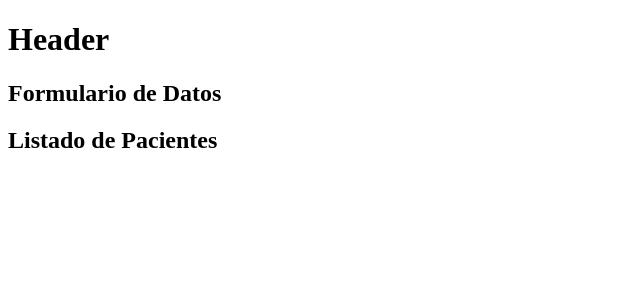
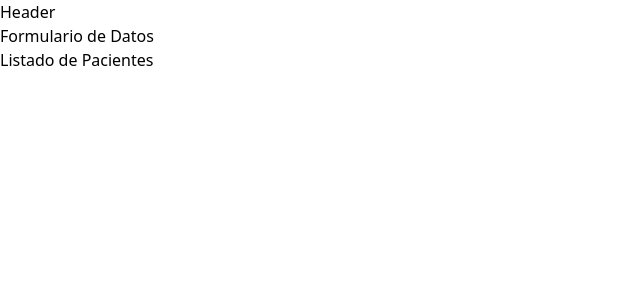
Before and after one commit to AcevedoAdrian/citas-veterinaria, a React (Vite) app: page / in a window 1280 px wide. Shown: the top 300 px of the page, without its empty margins (0-640 px from the left). Built offline with nearby package versions, Linux system fonts and the light colour scheme.

Commit message:
Add and configure TailWindcss 2.2.19, it is already using the Tailwindcss class styles.

```diff
--- /dev/null
+++ b/postcss.config.js
@@ -0,0 +1,6 @@
+module.exports = {
+  plugins: {
+    tailwindcss: {},
+    autoprefixer: {},
+  },
+}
--- a/src/index.css
+++ b/src/index.css
@@ -0,0 +1,4 @@
+/* Importamos todos los estilos de tailwind en nuestra aplicacion, ya solo queda hacer uso llamando a las clases */
+@import "tailwindcss/base";
+@import "tailwindcss/components";
+@import "tailwindcss/utilities";
--- /dev/null
+++ b/tailwind.config.js
@@ -0,0 +1,12 @@
+module.exports = {
+  //Con esto, montamos nuestra aplicacion desde index.html luego monta ./scr/**/*.{js,jsx} eliminamos todos los estilos de nuestra aplicación que no son ocupados
+  purge: ["index.html", "./src/**/*.{,jsx}"],
+  darkMode: false, // or 'media' or 'class'
+  theme: {
+    extend: {},
+  },
+  variants: {
+    extend: {},
+  },
+  plugins: [],
+}
```
Also changed, not shown: package.json (+8 -5 lines), 1 other file (tests, documents, lock files or other folders).
